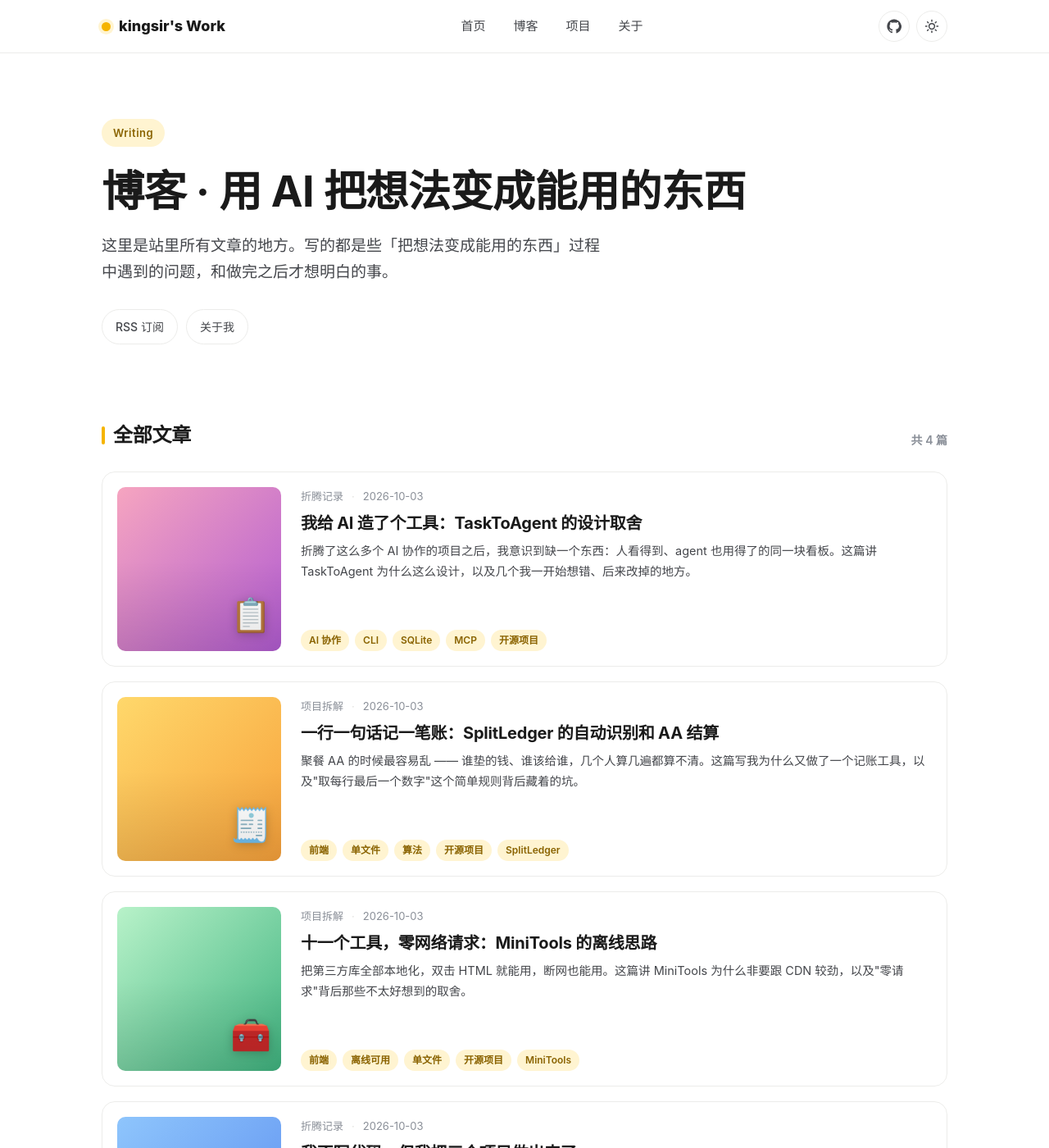
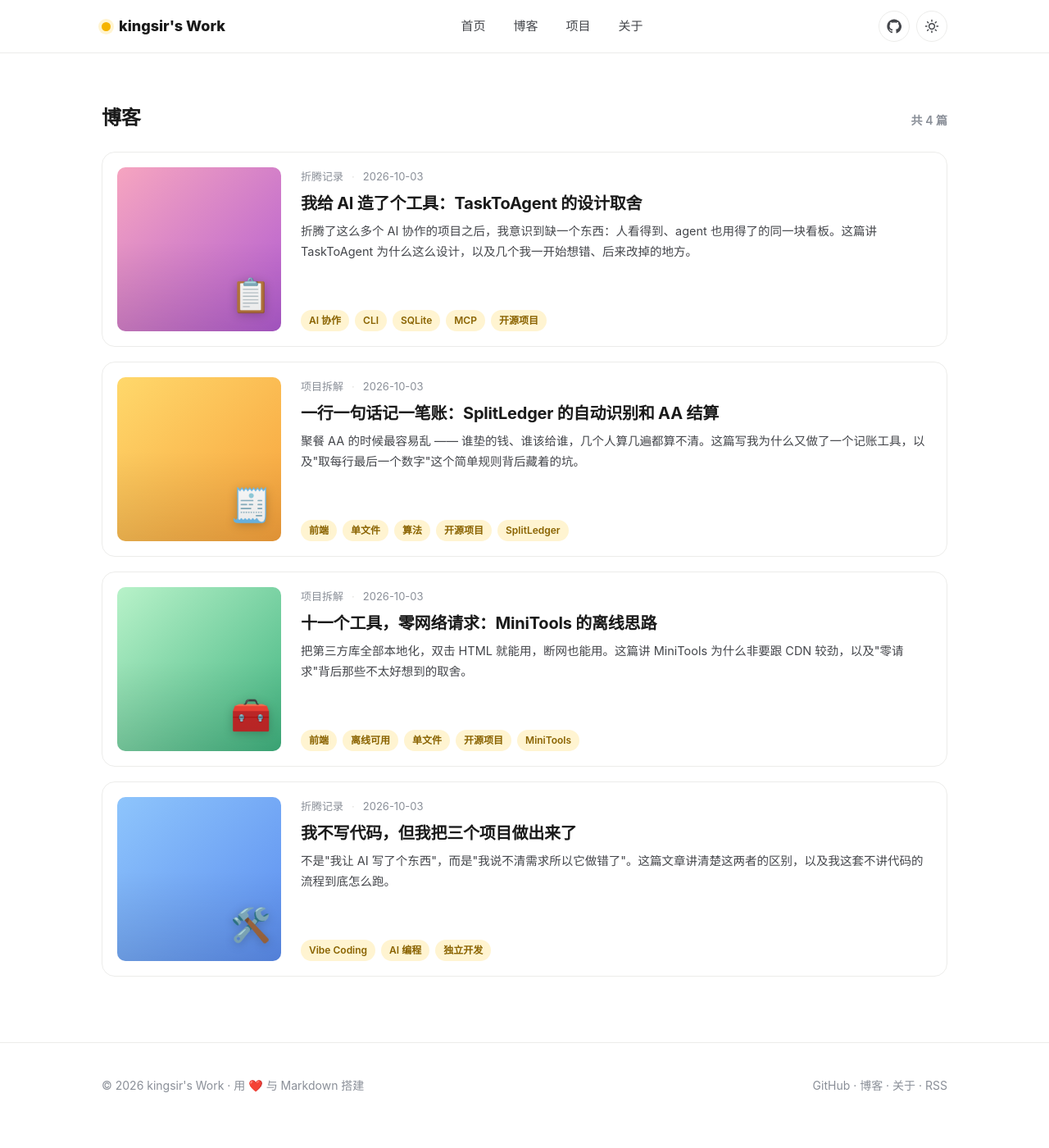
Before and after one commit to isnotry/isnotry.github.io, a Jekyll site: the page built from docs/blog.html, in a window 1280 px wide and 1400 px high. Shown: the whole window at 82% size. Built offline with Jekyll 4.4.1, drawn with Linux system fonts in a browser that asks for light colours.

Commit message:
blog: 去掉列表页 hero 区，只保留文章列表

```diff
--- a/docs/assets/css/style.css
+++ b/docs/assets/css/style.css
@@ -129,6 +129,9 @@ h1, h2, h3, h4 { line-height: 1.25; font-weight: 700; letter-spacing: -.01em; }
 }
 .section-head h2 { font-size: 24px; margin: 0; display: flex; align-items: center; gap: 10px; }
 .section-head h2 .bar { width: 4px; height: 22px; border-radius: 4px; background: var(--accent); display: inline-block; }
+/* 列表页用 h1 当标题（每页需唯一 h1）；baseline 对齐会让右侧小字坠到底部，改用居中对齐 */
+.section-head h1 { font-size: 24px; margin: 0; }
+.section-head h1 .bar { width: 4px; height: 22px; border-radius: 4px; background: var(--accent); display: inline-block; }
 .section-head .more { font-size: 14px; font-weight: 600; color: var(--muted); }
 .section-head .more:hover { color: var(--accent); }
 
@@ -221,7 +224,8 @@ h1, h2, h3, h4 { line-height: 1.25; font-weight: 700; letter-spacing: -.01em; }
 .empty-state p { margin: 0; color: var(--muted); font-size: 14.5px; }
 
 /* ---------- 文章列表页（/blog/）----------
-   纵向条目：左侧方形缩略图 + 右侧标题概要，一条条往下排 */
+/* 列表页没有 hero 区，上边距比常规 section 大一些，否则贴着头部显得局促 */
+.section-blog { padding-top: 64px; }
 .post-list { display: flex; flex-direction: column; gap: 18px; }
 
 .post-item {
--- a/docs/blog.html
+++ b/docs/blog.html
@@ -7,22 +7,10 @@ keywords: 博客, 文章, Vibe Coding, AI 编程, 独立开发, kingsir
 is_blog: true
 ---
 
-<section class="hero">
-  <div class="container">
-    <span class="eyebrow">Writing</span>
-    <h1>博客 · 用 AI 把想法变成能用的东西</h1>
-    <p class="lead">这里是站里所有文章的地方。写的都是些「把想法变成能用的东西」过程中遇到的问题，和做完之后才想明白的事。</p>
-    <div class="socials">
-      <a href="{{ "/feed.xml" | relative_url }}">RSS 订阅</a>
-      <a href="{{ "/about/" | relative_url }}">关于我</a>
-    </div>
-  </div>
-</section>
-
-<section class="section">
+<section class="section section-blog">
   <div class="container">
     <div class="section-head">
-      <h2><span class="bar"></span>全部文章</h2>
+      <h1>博客</h1>
       <span class="more">共 {{ site.posts.size }} 篇</span>
     </div>
     {% if site.posts.size > 0 %}
```
